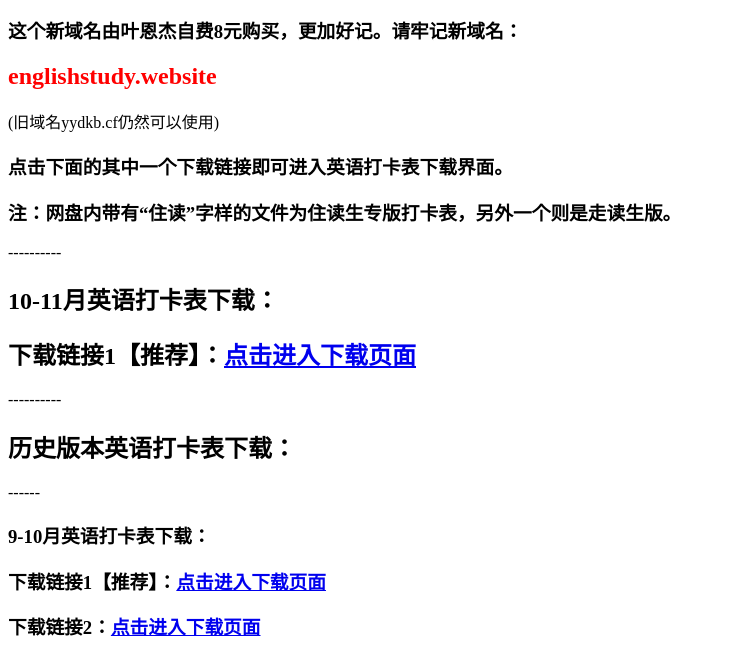
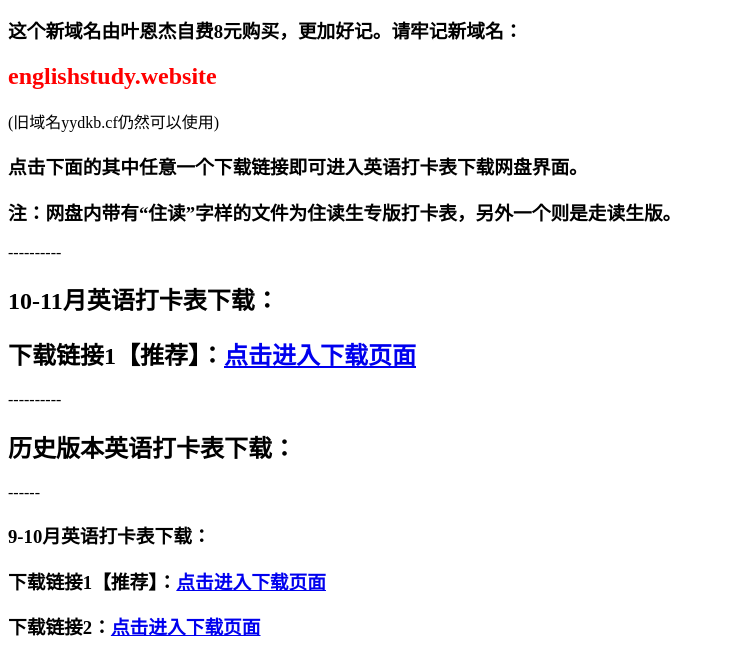
Before and after one commit to yeenjie123456/yydkb, a plain HTML site: page index.html in a window 1280 px wide. Shown: the part 119-774 px from the top of the page, without its empty margins (0-731 px from the left). Drawn offline with Linux system fonts and the light colour scheme.

Commit message:
yeenjie upgrade yingyudakabiao fenliu website 1112
叶恩杰 英语打卡表分流website small改动 更新upload update upgrade

```diff
--- a/index.html
+++ b/index.html
@@ -13,7 +13,7 @@
 <h3>这个新域名由叶恩杰自费8元购买，更加好记。请牢记新域名：</h3>
 <div style="color:#FF0000">
 <h2>englishstudy.website</h2></div>(旧域名yydkb.cf仍然可以使用)
-<h3>点击下面的其中一个下载链接即可进入英语打卡表下载界面。</h3>
+<h3>点击下面的其中任意一个下载链接即可进入英语打卡表下载网盘界面。</h3>
 <h3>注：网盘内带有“住读”字样的文件为住读生专版打卡表，另外一个则是走读生版。</h3>
 ----------
 <h2>10-11月英语打卡表下载：</h2>
```
